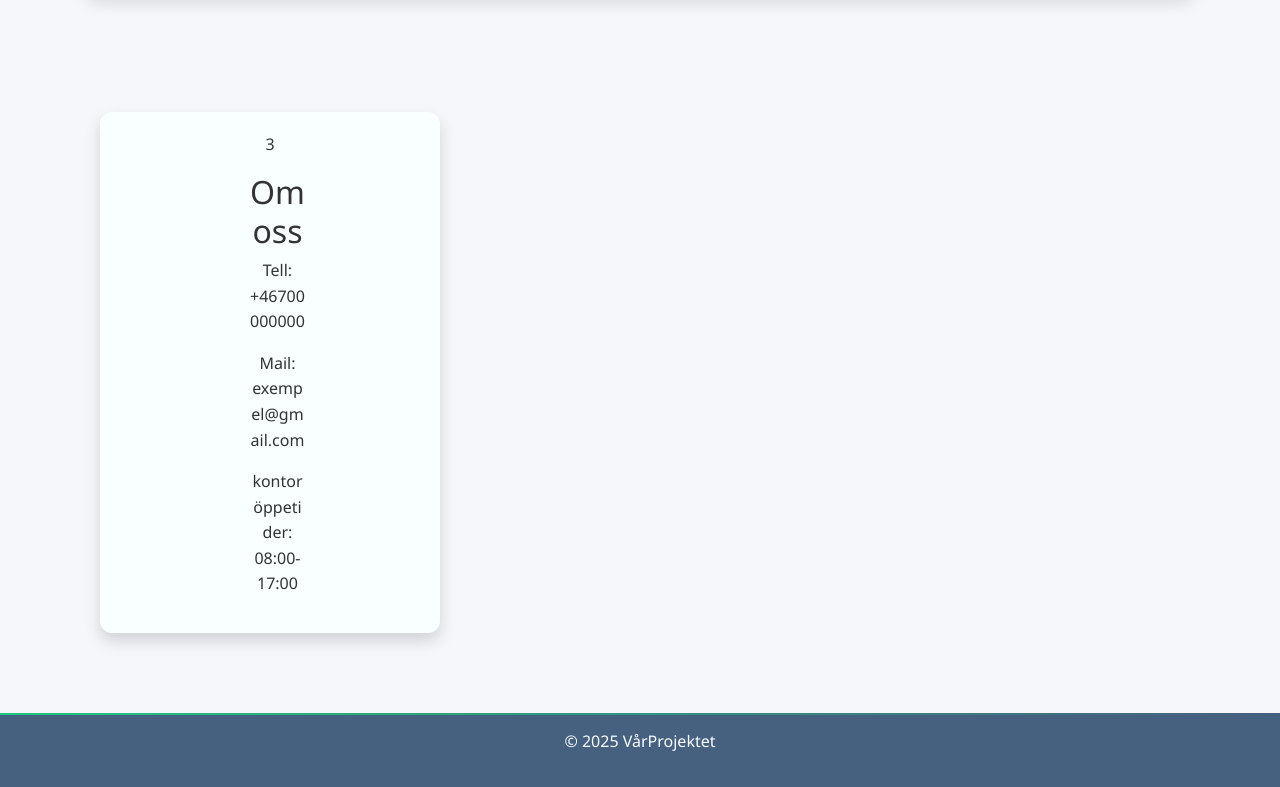
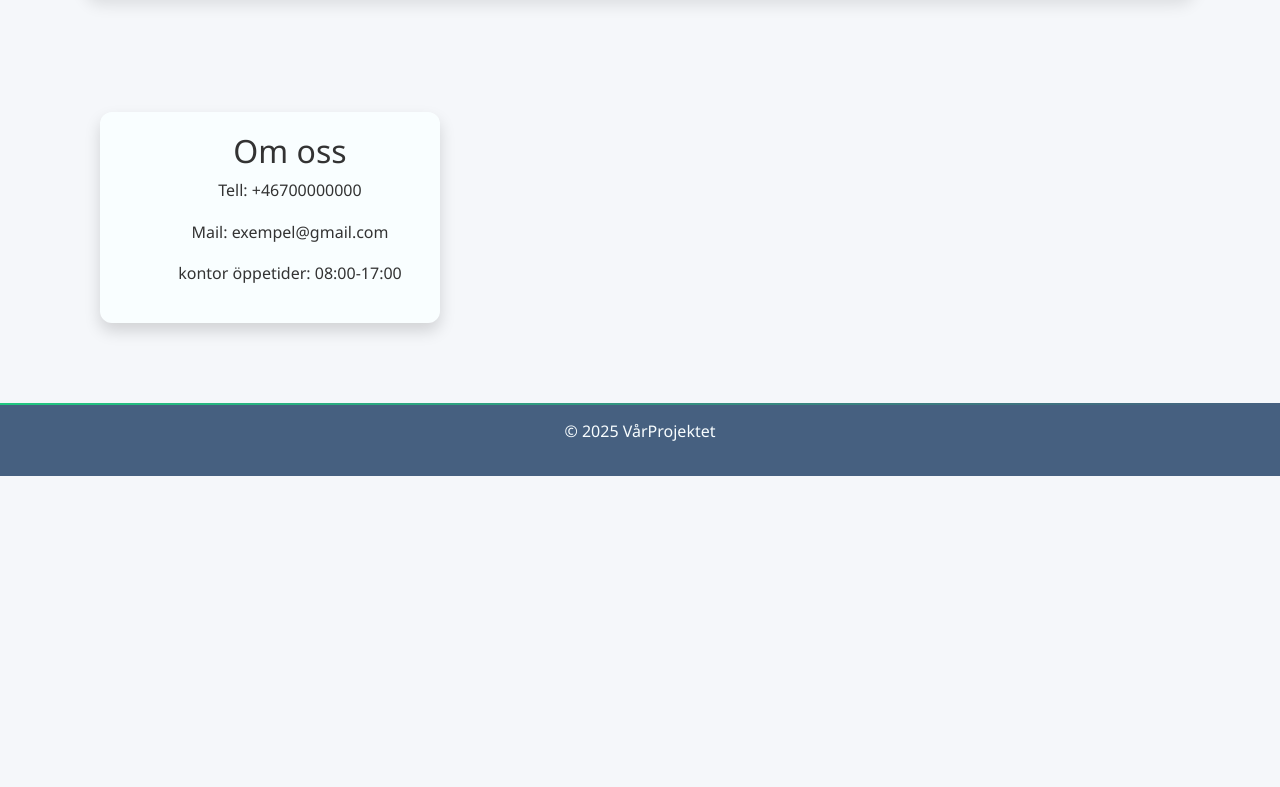
Before and after one commit to Lukas-Ruist/varprojektet, a plain HTML site: page kontakt.html in a window 1280 px wide. Shown: the part 970-1757 px from the top of the page. After the commit the page ends 1446 px from the top, so only its background shows below. Drawn offline with nearby package versions, Linux system fonts and the light colour scheme.

Commit message:
Update kontakt.html

```diff
--- a/kontakt.html
+++ b/kontakt.html
@@ -306,8 +306,6 @@
             <div class="col-md-4 animate-on-scroll" style="animation-delay: 0.4s">
         <div class="card h-100 shadow">
           <div class="card-body text-center">
-            <div class="step-number mb-3">3</div>
-             <div class="col-md-5 offset-md-3">
               <ul class="info">
                <h2>Om oss</h2>
                <p>Tell: +46700000000</li>
@@ -315,8 +313,6 @@
                <p>kontor öppetider: 08:00-17:00</li>
               </ul>
              </div>
-           </div>
-          </div>
          </div>
    </section>
   <footer class="bg-primary text-white text-center py-3">
```
